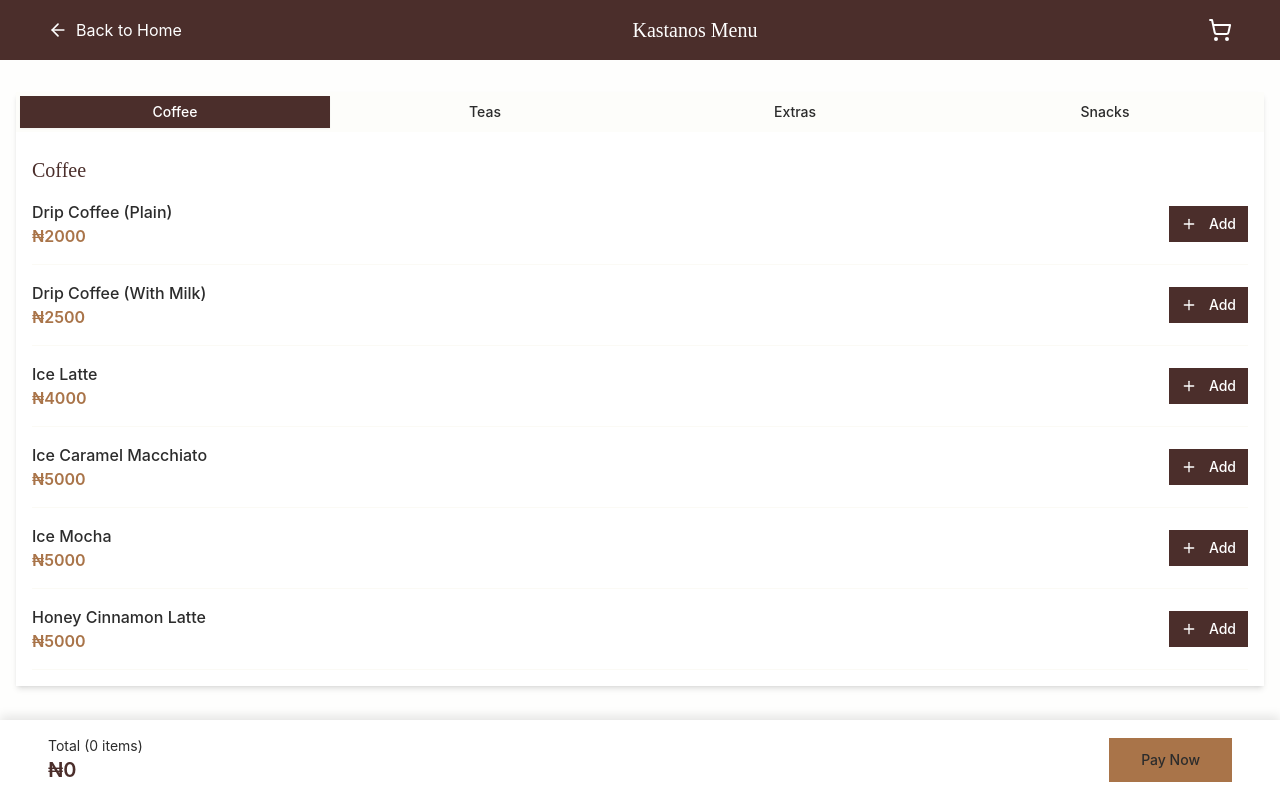
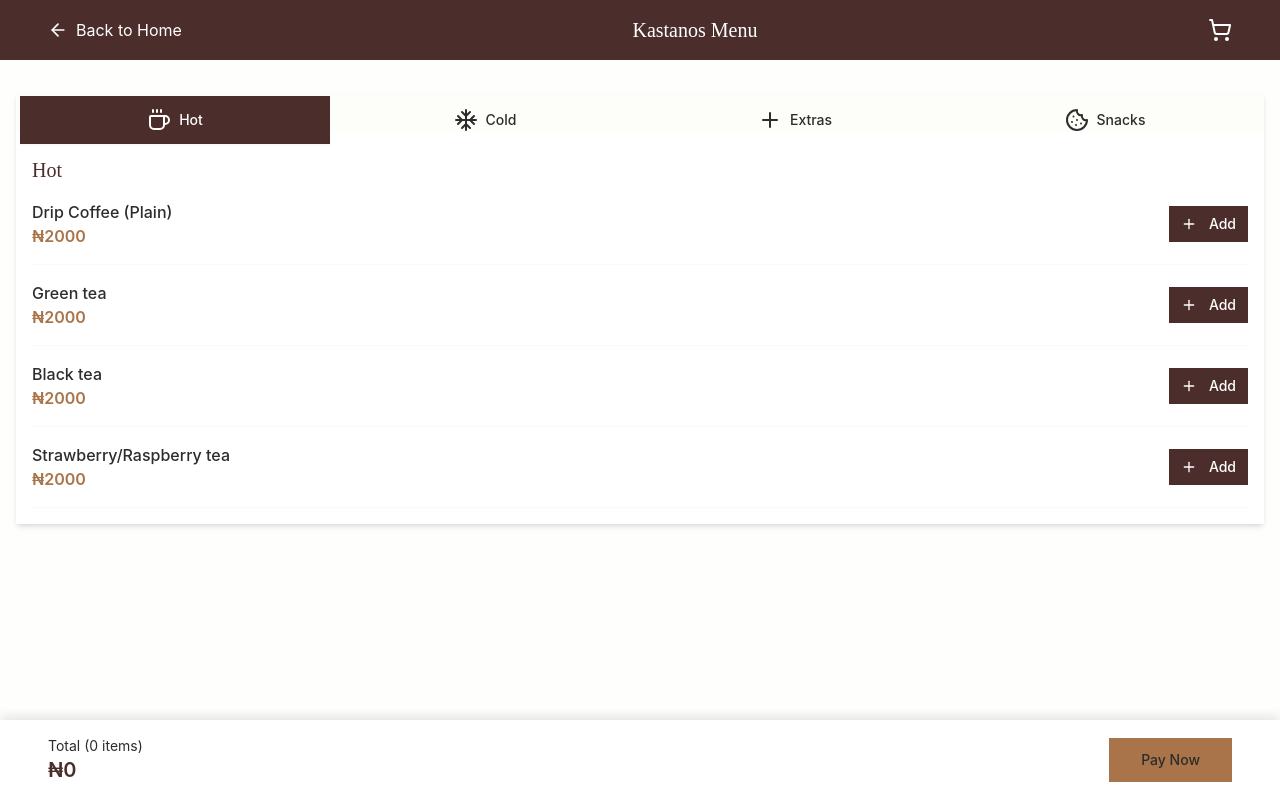
Before and after one commit to Faisal-pixel/kastanos-coffee-shop, a React (Vite) app: page /menu in a window 1280 px wide. Built offline with nearby package versions, Linux system fonts and the light colour scheme.

Commit message:
updated the menu pricelist on the menu page

```diff
--- a/src/pages/MenuPage.tsx
+++ b/src/pages/MenuPage.tsx
@@ -1,54 +1,71 @@
+import React, { useState } from "react";
+import { ArrowLeft, Plus, Minus, X, ShoppingCart, Coffee, Snowflake, Cookie } from "lucide-react";
+import { useNavigate } from "react-router-dom";
+import { useCart } from "../context/CartContext";
+import { Tabs, TabsList, TabsTrigger, TabsContent } from "@/components/ui/tabs";
+import { Button } from "@/components/ui/button";
+import { useToast } from "@/hooks/use-toast";
+import {
+  Dialog,
+  DialogContent,
+  DialogHeader,
+  DialogTitle,
+} from "@/components/ui/dialog";
+import { AnimatePresence, motion } from "framer-motion";
 
-import React, { useState } from 'react';
-import { ArrowLeft, Plus, Minus, X, ShoppingCart } from 'lucide-react';
-import { useNavigate } from 'react-router-dom';
-import { useCart } from '../context/CartContext';
-import { Tabs, TabsList, TabsTrigger, TabsContent } from '@/components/ui/tabs';
-import { Button } from '@/components/ui/button';
-import { useToast } from '@/hooks/use-toast';
-import { Dialog, DialogContent, DialogHeader, DialogTitle } from '@/components/ui/dialog';
-import { AnimatePresence, motion } from 'framer-motion';
 
 // Menu data (same as in MenuSection)
 const menuData = {
-  coffee: [
-    { id: 'c1', name: 'Drip Coffee (Plain)', price: 2000 },
-    { id: 'c2', name: 'Drip Coffee (With Milk)', price: 2500 },
-    { id: 'c3', name: 'Ice Latte', price: 4000 },
-    { id: 'c4', name: 'Ice Caramel Macchiato', price: 5000 },
-    { id: 'c5', name: 'Ice Mocha', price: 5000 },
-    { id: 'c6', name: 'Honey Cinnamon Latte', price: 5000 }
+  hot: [
+    { id: "h1", name: 'Drip Coffee (Plain)', price: 2000 },
+    { id: "h2", name: 'Green tea', price: 2000 },
+    { id: "h3", name: 'Black tea', price: 2000 },
+    { id: "h4", name: 'Strawberry/Raspberry tea', price: 2000 },
   ],
-  teas: [
-    { id: 't1', name: 'Green Tea', price: 2000 },
-    { id: 't2', name: 'Black Tea', price: 2000 },
-    { id: 't3', name: 'Strawberry/Raspberry Tea', price: 2000 },
-    { id: 't4', name: 'Ice Teas', price: 2500 }
+  cold: [
+    { id: "c1", name: 'Ice Latte', price: 4000 },
+    { id: "c2", name: 'Ice Caramel Latte', price: 5000 },
+    { id: "c3", name: 'Ice Caramel Macchiato', price: 5000 },
+    { id: "c4", name: 'Ice Mocha', price: 5000 },
+    { id: "c5", name: 'Honey Cinnamon Latte', price: 5000 },
+    { id: "c6", name: 'Iced Delight', price: 2500 },
+    { id: "c7", name: 'Strawberry Rhapsody', price: 2500 },
+    { id: "c8", name: 'Lemonade lush', price: 3000 }
   ],
   extras: [
-    { id: 'e1', name: 'Shots', price: 2000 },
-    { id: 'e2', name: 'Milk', price: 500 }
+    { id: "e1", name: "Shots", price: 2000 },
+    { id: "e2", name: "Milk", price: 500 },
   ],
   snacks: [
-    { id: 's1', name: 'Donut', price: 900 },
-    { id: 's2', name: 'Meat Pie', price: 1500 },
-    { id: 's3', name: 'Chicken Pie', price: 1700 },
-    { id: 's4', name: 'Banana Bread (Plain)', price: 1500 },
-    { id: 's5', name: 'Banana Bread (Almond)', price: 1700 },
-    { id: 's6', name: 'Banana Bread (Choco Chip)', price: 1700 }
-  ]
+    { id: "s1", name: "Donut", price: 900 },
+    { id: "s2", name: "Meat Pie", price: 1500 },
+    { id: "s3", name: "Chicken Pie", price: 1700 },
+    { id: "s4", name: "Banana Bread (Plain)", price: 1500 },
+    { id: "s5", name: "Banana Bread (Almond)", price: 1700 },
+    { id: "s6", name: "Banana Bread (Choco Chip)", price: 1700 },
+  ],
 };
 
 const MenuPage = () => {
   const navigate = useNavigate();
   const { toast } = useToast();
-  const [activeTab, setActiveTab] = useState('coffee');
+  const [activeTab, setActiveTab] = useState("hot");
   const [cartOpen, setCartOpen] = useState(false);
 
   // Get cart context
-  const { state: cart, addItem, removeItem, updateQuantity, clearCart } = useCart();
+  const {
+    state: cart,
+    addItem,
+    removeItem,
+    updateQuantity,
+    clearCart,
+  } = useCart();
 
-  const handleAddToCart = (item: { id: string; name: string; price: number }) => {
+  const handleAddToCart = (item: {
+    id: string;
+    name: string;
+    price: number;
+  }) => {
     addItem(item);
     toast({
       title: "Item added to cart",
@@ -61,7 +78,7 @@ const MenuPage = () => {
     // In a real app, you would send cart data to a payment processor
     // For now, we'll just navigate to the completion page
     if (cart.items.length > 0) {
-      navigate('/payment-completion');
+      navigate("/payment-completion");
     } else {
       toast({
         title: "Cart is empty",
@@ -80,17 +97,14 @@ const MenuPage = () => {
       <header className="bg-kastanos-brown text-white p-4 sticky top-0 z-30">
         <div className="container mx-auto flex justify-between items-center">
           <button
-            onClick={() => navigate('/')}
+            onClick={() => navigate("/")}
             className="flex items-center gap-2 hover:opacity-80 transition-opacity"
           >
             <ArrowLeft size={20} />
-            <span className='hidden md:inline-block'>Back to Home</span>
+            <span className="hidden md:inline-block">Back to Home</span>
           </button>
           <h1 className="text-xl font-serif">Kastanos Menu</h1>
-          <button
-            className="relative"
-            onClick={() => setCartOpen(true)}
-          >
+          <button className="relative" onClick={() => setCartOpen(true)}>
             <ShoppingCart size={24} />
             {cart.items.length > 0 && (
               <span className="absolute -top-2 -right-2 bg-kastanos-bronze text-white text-xs rounded-full w-5 h-5 flex items-center justify-center">
@@ -108,20 +122,49 @@ const MenuPage = () => {
           transition={{ duration: 0.5 }}
           className="bg-white rounded-lg shadow-md overflow-hidden mb-8"
         >
-          <Tabs defaultValue={activeTab} onValueChange={setActiveTab} className="w-full">
+          <Tabs
+            defaultValue={activeTab}
+            onValueChange={setActiveTab}
+            className="w-full"
+          >
             <TabsList className="w-full grid grid-cols-4 bg-kastanos-beige/20">
-              <TabsTrigger value="coffee" className="data-[state=active]:bg-kastanos-brown data-[state=active]:text-white">Coffee</TabsTrigger>
-              <TabsTrigger value="teas" className="data-[state=active]:bg-kastanos-brown data-[state=active]:text-white">Teas</TabsTrigger>
-              <TabsTrigger value="extras" className="data-[state=active]:bg-kastanos-brown data-[state=active]:text-white">Extras</TabsTrigger>
-              <TabsTrigger value="snacks" className="data-[state=active]:bg-kastanos-brown data-[state=active]:text-white">Snacks</TabsTrigger>
+              <TabsTrigger
+                value="hot"
+                className="data-[state=active]:bg-kastanos-brown data-[state=active]:text-white flex items-center justify-center gap-2 py-3"
+              >
+                <Coffee />
+                <span>Hot</span>
+              </TabsTrigger>
+              <TabsTrigger
+                value="cold"
+                className="data-[state=active]:bg-kastanos-brown data-[state=active]:text-white flex items-center justify-center gap-2 py-3"
+              >
+                <Snowflake />
+                <span>Cold</span>
+              </TabsTrigger>
+              <TabsTrigger
+                value="extras"
+                className="data-[state=active]:bg-kastanos-brown data-[state=active]:text-white flex items-center justify-center gap-2 py-3"
+              >
+                <Plus />
+                <span>Extras</span>
+              </TabsTrigger>
+              <TabsTrigger
+                value="snacks"
+                className="data-[state=active]:bg-kastanos-brown data-[state=active]:text-white flex items-center justify-center gap-2 py-3"
+              >
+                <Cookie />
+                <span>Snacks</span>
+              </TabsTrigger>
             </TabsList>
 
             {Object.keys(menuData).map((category) => {
-              console.log(category.slice(1))
+              console.log(category.slice(1));
               return (
                 <TabsContent key={category} value={category} className="p-4">
                   <h2 className="text-xl font-serif mb-4 text-kastanos-brown">
-                  {category.charAt(0).toUpperCase() + category.slice(1)} {/*Basically saying take the first character, make it in Caps and then concatenate it with the other letters by slicing the first letter*/ }
+                    {category.charAt(0).toUpperCase() + category.slice(1)}{" "}
+                    {/*Basically saying take the first character, make it in Caps and then concatenate it with the other letters by slicing the first letter*/}
                   </h2>
                   <ul className="space-y-4">
                     {menuData[category as keyof typeof menuData].map((item) => (
@@ -134,7 +177,9 @@ const MenuPage = () => {
                       >
                         <div>
                           <p className="font-medium">{item.name}</p>
-                        <p className="text-kastanos-bronze font-semibold">{formatCurrency(item.price)}</p>
+                          <p className="text-kastanos-bronze font-semibold">
+                            {formatCurrency(item.price)}
+                          </p>
                         </div>
                         <Button
                           onClick={() => handleAddToCart(item)}
@@ -148,7 +193,8 @@ const MenuPage = () => {
                     ))}
                   </ul>
                 </TabsContent>
-            )})}
+              );
+            })}
           </Tabs>
         </motion.div>
 
@@ -160,8 +206,12 @@ const MenuPage = () => {
         >
           <div className="container mx-auto flex justify-between items-center">
             <div>
-              <p className="text-sm text-muted-foreground">Total ({cart.items.length} items)</p>
-              <p className="text-xl font-semibold text-kastanos-brown">{formatCurrency(cart.total)}</p>
+              <p className="text-sm text-muted-foreground">
+                Total ({cart.items.length} items)
+              </p>
+              <p className="text-xl font-semibold text-kastanos-brown">
+                {formatCurrency(cart.total)}
+              </p>
             </div>
             <Button
               onClick={handleCheckout}
@@ -181,7 +231,9 @@ const MenuPage = () => {
           </DialogHeader>
           <div className="max-h-[60vh] overflow-y-auto">
             {cart.items.length === 0 ? (
-              <p className="text-center py-8 text-muted-foreground">Your cart is empty</p>
+              <p className="text-center py-8 text-muted-foreground">
+                Your cart is empty
+              </p>
             ) : (
               <ul className="space-y-4 py-2">
                 <AnimatePresence>
@@ -189,25 +241,31 @@ const MenuPage = () => {
                     <motion.li
                       key={item.id}
                       initial={{ opacity: 0, height: 0 }}
-                      animate={{ opacity: 1, height: 'auto' }}
+                      animate={{ opacity: 1, height: "auto" }}
                       exit={{ opacity: 0, height: 0 }}
                       transition={{ duration: 0.2 }}
                       className="flex justify-between items-center border-b border-gray-100 pb-3"
                     >
                       <div className="flex-1">
                         <p className="font-medium">{item.name}</p>
-                        <p className="text-sm text-kastanos-bronze">{formatCurrency(item.price)}</p>
+                        <p className="text-sm text-kastanos-bronze">
+                          {formatCurrency(item.price)}
+                        </p>
                       </div>
                       <div className="flex items-center gap-2">
                         <button
-                          onClick={() => updateQuantity(item.id, item.quantity - 1)}
+                          onClick={() =>
+                            updateQuantity(item.id, item.quantity - 1)
+                          }
                           className="w-7 h-7 rounded-full bg-kastanos-beige/20 flex items-center justify-center"
                         >
                           <Minus size={14} />
                         </button>
                         <span className="w-8 text-center">{item.quantity}</span>
                         <button
-                          onClick={() => updateQuantity(item.id, item.quantity + 1)}
+                          onClick={() =>
+                            updateQuantity(item.id, item.quantity + 1)
+                          }
                           className="w-7 h-7 rounded-full bg-kastanos-beige/20 flex items-center justify-center"
                         >
                           <Plus size={14} />
@@ -229,11 +287,7 @@ const MenuPage = () => {
             <p className="font-semibold">Total: {formatCurrency(cart.total)}</p>
             <div className="space-x-2">
               {cart.items.length > 0 && (
-                <Button
-                  variant="outline"
-                  size="sm"
-                  onClick={clearCart}
-                >
+                <Button variant="outline" size="sm" onClick={clearCart}>
                   Clear Cart
                 </Button>
               )}
```
Lines whose indentation alone changed are shown as unchanged.
